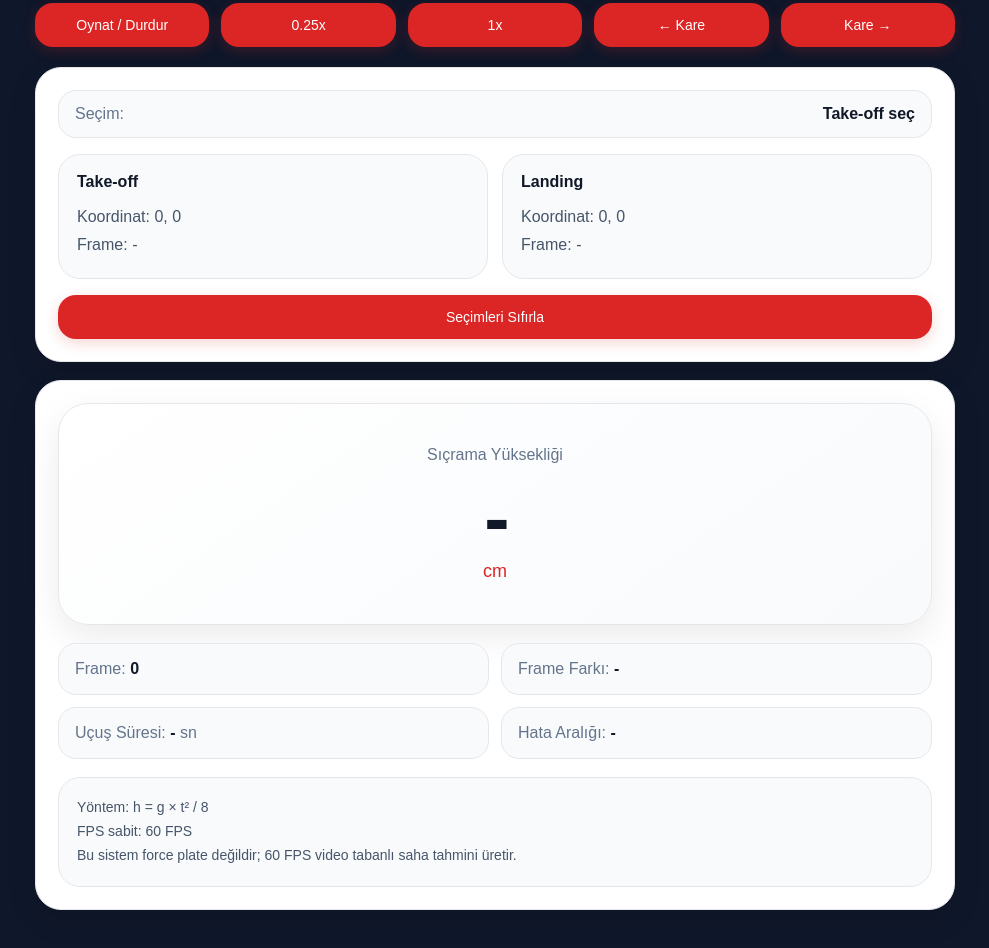
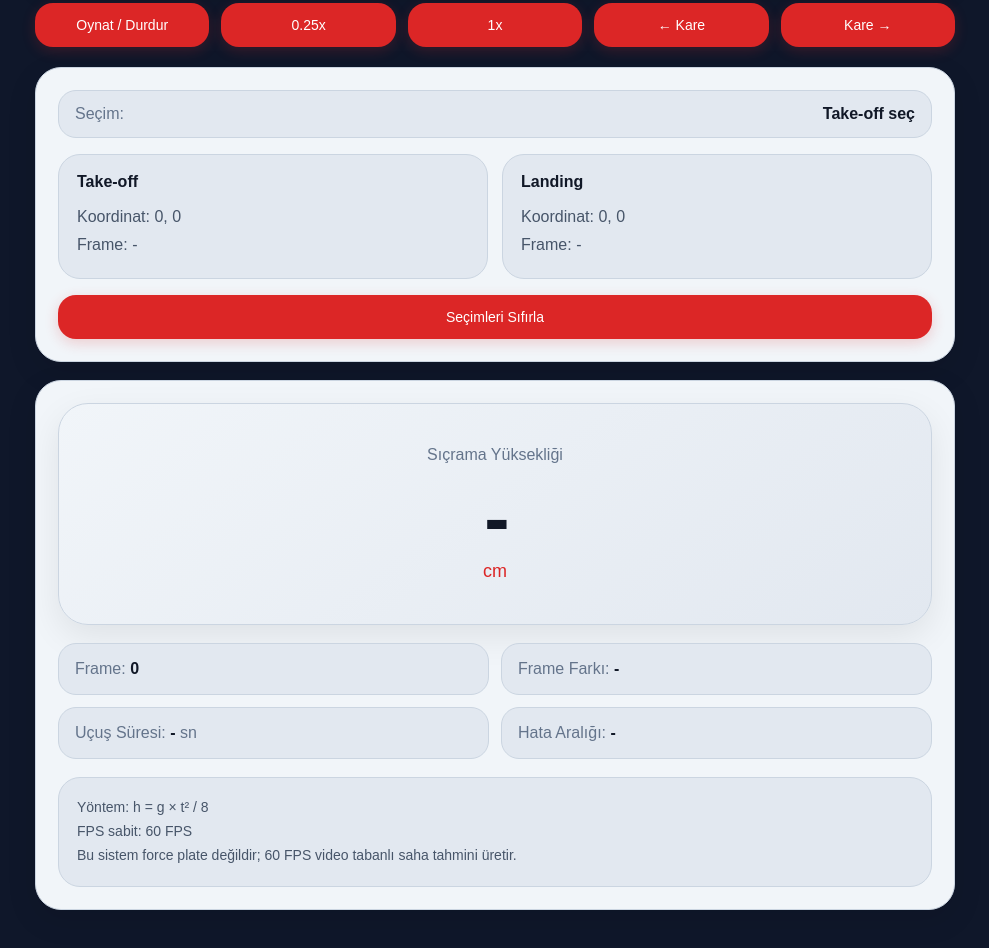
Before and after one commit to darkshadow12-lab/biolab, a plain HTML site: page index.html in a window 1280 px wide. Shown: the part 984-1932 px from the top of the page, without its empty margins (145-1134 px from the left). Drawn offline with Linux system fonts and the light colour scheme.

Commit message:
lacivert beyaz kirmizi tema eklendi

```diff
--- a/style.css
+++ b/style.css
@@ -40,9 +40,9 @@ body {
 .upload-area,
 .selection-panel,
 .results {
-  background: #FFFFFF;
+  background: #F1F5F9;
 
-  border: 1px solid #E5E7EB;
+  border: 1px solid #CBD5E1;
 
   border-radius: 26px;
 
@@ -74,9 +74,9 @@ input[type="file"] {
 }
 
 .video-section {
-  background: #FFFFFF;
+  background: #F1F5F9;
 
-  border: 1px solid #E5E7EB;
+  border: 1px solid #CBD5E1;
 
   border-radius: 30px;
 
@@ -97,7 +97,7 @@ video {
 
 .timeline-area {
   padding: 16px 18px;
-  background: #FFFFFF;
+  background: #F1F5F9;
 }
 
 #timeline {
@@ -158,9 +158,9 @@ button:hover {
 
   align-items: center;
 
-  background: #F8FAFC;
+  background: #E2E8F0;
 
-  border: 1px solid #E5E7EB;
+  border: 1px solid #CBD5E1;
 
   padding: 14px 16px;
 
@@ -184,9 +184,9 @@ button:hover {
 }
 
 .marker-card {
-  background: #F8FAFC;
+  background: #E2E8F0;
 
-  border: 1px solid #E5E7EB;
+  border: 1px solid #CBD5E1;
 
   border-radius: 22px;
 
@@ -212,11 +212,11 @@ button:hover {
 .result-main {
   background: linear-gradient(
     145deg,
-    #FFFFFF,
-    #F8FAFC
+    #F1F5F9,
+    #E2E8F0
   );
 
-  border: 1px solid #E5E7EB;
+  border: 1px solid #CBD5E1;
 
   border-radius: 30px;
 
@@ -260,9 +260,9 @@ button:hover {
 }
 
 .result-grid p {
-  background: #F8FAFC;
+  background: #E2E8F0;
 
-  border: 1px solid #E5E7EB;
+  border: 1px solid #CBD5E1;
 
   border-radius: 18px;
 
@@ -278,9 +278,9 @@ button:hover {
 .method-note {
   margin-top: 18px;
 
-  background: #F8FAFC;
+  background: #E2E8F0;
 
-  border: 1px solid #E5E7EB;
+  border: 1px solid #CBD5E1;
 
   border-radius: 22px;
 
```
